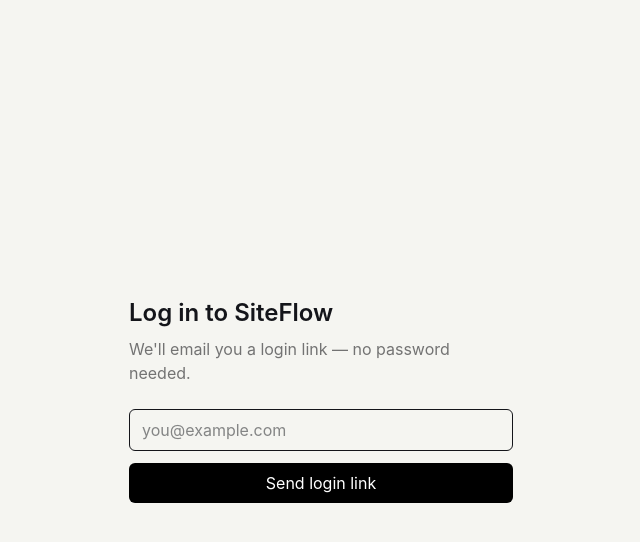
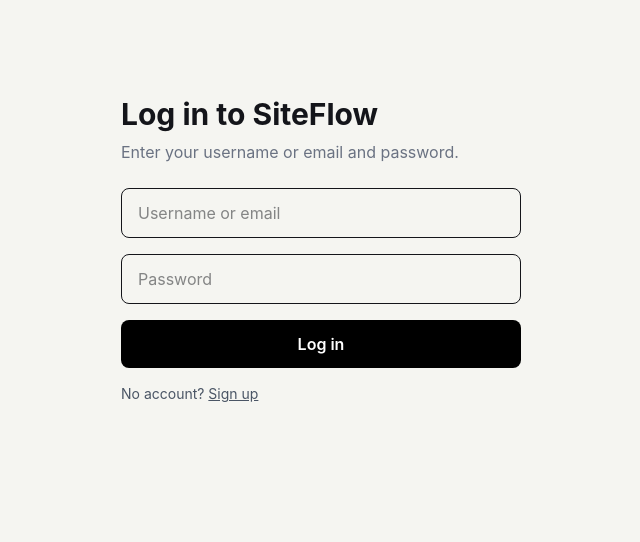
Before and after one commit to sifathassan010-max/siteflow, a Next.js app: page /login in a window 1280 px wide. Shown: the top 542 px of the page, without its empty margins (319-959 px from the left). Built offline with nearby package versions, Linux system fonts and the light colour scheme; no server answers.

Commit message:
Refactor login page to support username and password

```diff
--- a/src/app/login/page.tsx
+++ b/src/app/login/page.tsx
@@ -1,73 +1,81 @@
-"use client";
+'use client'
 
-import { useState } from "react";
-import { createClient } from "@/lib/supabase/client";
+import { useState } from 'react'
+import { useRouter } from 'next/navigation'
+import { createClient } from '@/lib/supabase/client'
 
 export default function LoginPage() {
-  const [email, setEmail] = useState("");
-  const [status, setStatus] = useState<"idle" | "sending" | "sent" | "error">(
-    "idle"
-  );
-  const [errorMsg, setErrorMsg] = useState("");
+  const router = useRouter()
+  const supabase = createClient()
+  const [identifier, setIdentifier] = useState('') // email OR username
+  const [password, setPassword] = useState('')
+  const [error, setError] = useState('')
+  const [loading, setLoading] = useState(false)
 
-  async function handleSubmit(e: React.FormEvent) {
-    e.preventDefault();
-    setStatus("sending");
-    setErrorMsg("");
+  const handleSubmit = async (e: React.FormEvent) => {
+    e.preventDefault()
+    setError('')
+    setLoading(true)
 
-    const supabase = createClient();
-    const { error } = await supabase.auth.signInWithOtp({
-      email,
-      options: {
-        emailRedirectTo: `${window.location.origin}/auth/callback`,
-      },
-    });
+    let email = identifier
 
-    if (error) {
-      setStatus("error");
-      setErrorMsg(error.message);
-      return;
+    if (!identifier.includes('@')) {
+      // it's a username — resolve to email server-side
+      const res = await fetch('/api/auth/resolve-username', {
+        method: 'POST',
+        headers: { 'Content-Type': 'application/json' },
+        body: JSON.stringify({ username: identifier }),
+      })
+      const data = await res.json()
+      if (!res.ok || !data.email) {
+        setError('No account found with that username')
+        setLoading(false)
+        return
+      }
+      email = data.email
     }
 
-    setStatus("sent");
+    const { error: signInError } = await supabase.auth.signInWithPassword({ email, password })
+
+    setLoading(false)
+
+    if (signInError) {
+      setError(signInError.message === 'Invalid login credentials'
+        ? 'Incorrect username/email or password'
+        : signInError.message)
+      return
+    }
+
+    router.push('/dashboard')
+    router.refresh()
   }
 
   return (
-    <main className="flex min-h-screen items-center justify-center p-8">
-      <div className="w-full max-w-sm">
-        <h1 className="text-2xl font-semibold mb-2">Log in to SiteFlow</h1>
-        <p className="text-neutral-500 mb-6">
-          We&apos;ll email you a login link — no password needed.
-        </p>
-
-        {status === "sent" ? (
-          <p className="rounded-md bg-green-50 text-green-700 p-4 text-sm">
-            Check your inbox — click the link we sent to {email} to finish
-            logging in.
-          </p>
-        ) : (
-          <form onSubmit={handleSubmit} className="flex flex-col gap-3">
-            <input
-              type="email"
-              required
-              placeholder="you@example.com"
-              value={email}
-              onChange={(e) => setEmail(e.target.value)}
-              className="border rounded-md px-3 py-2"
-            />
-            <button
-              type="submit"
-              disabled={status === "sending"}
-              className="bg-black text-white rounded-md px-3 py-2 disabled:opacity-50"
-            >
-              {status === "sending" ? "Sending link…" : "Send login link"}
-            </button>
-            {status === "error" && (
-              <p className="text-red-600 text-sm">{errorMsg}</p>
-            )}
-          </form>
-        )}
-      </div>
-    </main>
-  );
+    <div className="max-w-md mx-auto mt-24 px-6">
+      <h1 className="text-3xl font-bold mb-2">Log in to SiteFlow</h1>
+      <p className="text-gray-500 mb-6">Enter your username or email and password.</p>
+      <form onSubmit={handleSubmit} className="space-y-4">
+        <input
+          type="text" placeholder="Username or email" value={identifier}
+          onChange={(e) => setIdentifier(e.target.value)} required
+          className="w-full border rounded-lg px-4 py-3"
+        />
+        <input
+          type="password" placeholder="Password" value={password}
+          onChange={(e) => setPassword(e.target.value)} required
+          className="w-full border rounded-lg px-4 py-3"
+        />
+        {error && <p className="text-red-600 text-sm">{error}</p>}
+        <button
+          type="submit" disabled={loading}
+          className="w-full bg-black text-white rounded-lg px-4 py-3 font-semibold disabled:opacity-50"
+        >
+          {loading ? 'Logging in...' : 'Log in'}
+        </button>
+      </form>
+      <p className="mt-4 text-sm text-gray-600">
+        No account? <a href="/register" className="underline">Sign up</a>
+      </p>
+    </div>
+  )
 }
```
